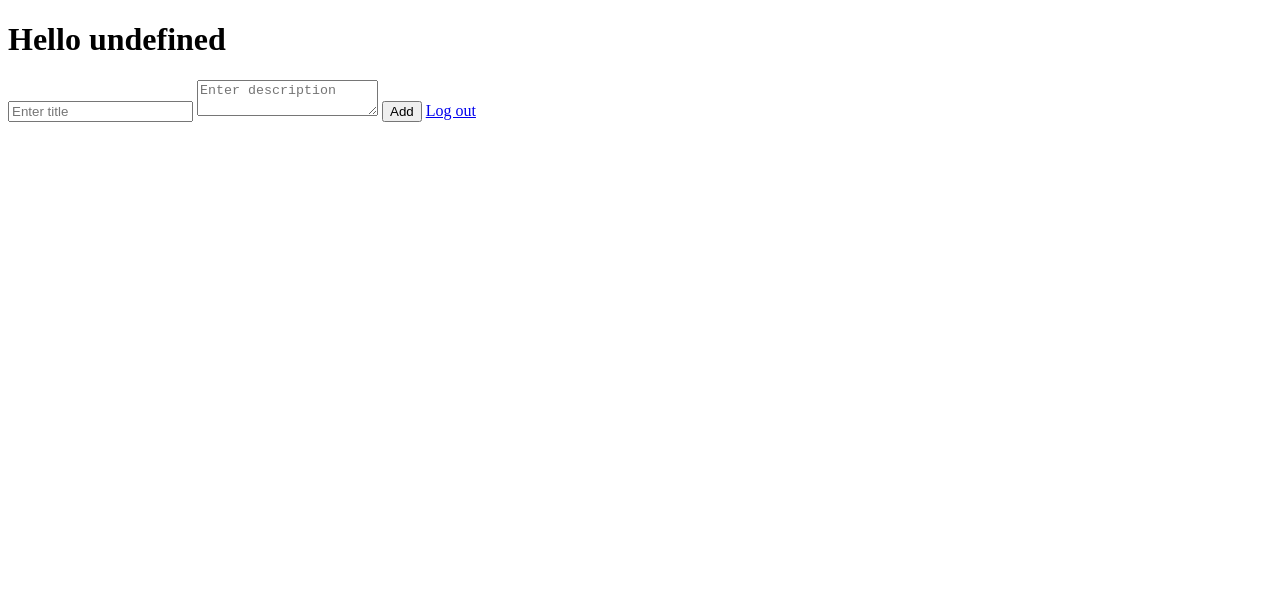
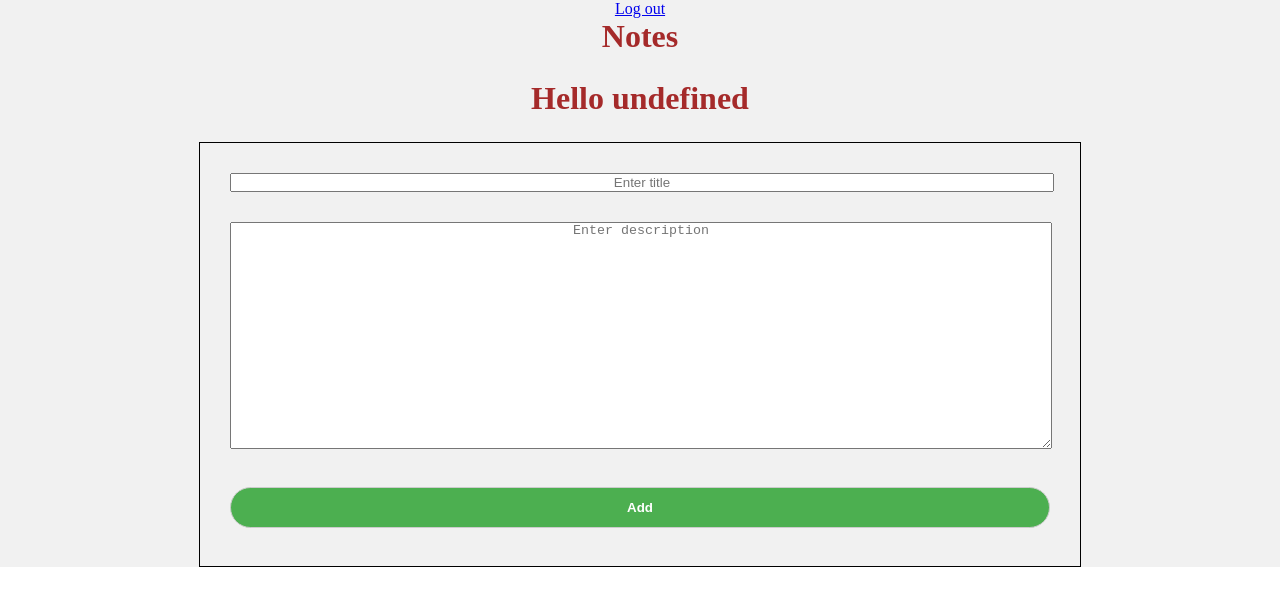
Before and after one commit to FACG5/w7-Notes, a website: page public/home.html in a window 1280 px wide. Drawn offline with Linux system fonts and the light colour scheme; files that its build step writes are made by us from their sources; no server answers; files whose address does not match are found by name.

Commit message:
simple design

```diff
--- /dev/null
+++ b/public/css/home.css
@@ -0,0 +1,52 @@
+* {
+    margin: 0;
+    padding: 0;
+    text-align:  center;
+}
+.main-class {
+    background-color: #f1f1f1;
+}
+
+.container {
+    width: 80%;
+    margin: 0 auto;
+}
+.main-class h1 {
+    text-align: center;
+    color: brown;
+    margin-bottom: 25px;
+}
+
+.main-class input, .main-class textarea {
+    display: block;
+    margin-bottom: 30px;
+    width: 100%;
+}
+.main-class button {
+width: 100%;
+    padding: 12px 20px;
+    margin: 8px 0;
+    display: inline-block;
+    border: 1px solid #ccc;
+    box-sizing: border-box;
+    background-color: #4caf50;
+    font-weight: bold;
+    color: #FFF;
+    cursor: pointer;
+    border-radius: 25px;
+}
+hr {
+    margin-bottom: 30px;
+}
+.details {
+    border: solid 1px #000;
+    padding: 30px;
+    margin: 0 auto;
+    margin-bottom: 30px;
+    display: block;
+    width: 80%;
+}
+
+h2, p {
+    margin-bottom: 20px;
+}
--- a/public/home.html
+++ b/public/home.html
@@ -5,20 +5,25 @@
     <meta name="viewport" content="width=device-width, initial-scale=1.0">
     <meta http-equiv="X-UA-Compatible" content="ie=edge">
     <title>Document</title>
+    <link href="https://fonts.googleapis.com/css?family=Cairo" rel="stylesheet">
+    <link rel="stylesheet" href="public/css/home.css">
 </head>
 <body>
-    <h1 id="header"></h1>
-    <form action="/addpost" method="POST">
-        <input type="text" id="title" name="title" placeholder="Enter title">
-        <textarea type="text" id="description" name="description" placeholder="Enter description"></textarea>
-        <button id="add">Add</button>
-        <a href="/logout">Log out</a>
-
-        <div id="post">
-
+    <div class="main-class">
+            <div class="container">
+                <a href="/logout">Log out</a>
+                <h1 id="head">Notes</h1>
+                <h1 id="header"></h1>
+                <form action="/addpost" method="POST">
+                    <div class="details">
+                    <input type="text" id="title" name="title" placeholder="Enter title">
+                    <textarea type="text" id="description" rows="15" cols="40" name="description" placeholder="Enter description"></textarea>
+                    <button id="add">Add</button>
+                    </div>
+                    <div id="post"></div>
+                </form>
             </div>
-    </form>
-
+    </div>
     <script src="public/js/fetch.js"></script>
     <script src="public/js/post.js"></script>
     <script src="public/js/dom.js"></script>
--- a/public/js/post.js
+++ b/public/js/post.js
@@ -18,14 +18,16 @@ for (let i = 0; i < arr.length; i++) {
   let name=arr[i].name;
 let postContainer = document.createElement("div");
   let head = document.createElement("h2");
-    head.textContent = title;
+    head.textContent = 'The title : ' + title;
     postContainer.appendChild(head);
   let post = document.createElement("p");
     post.textContent = description;
     postContainer.appendChild(post);
-  let poster = document.createElement("div");
-    poster.textContent =name;
+  let poster = document.createElement("p");
+    poster.textContent = 'Posted By : ' + name;
     postContainer.appendChild(poster);
     postsContainer.appendChild(postContainer);
+    let line = document.createElement('hr');
+    postContainer.appendChild(line);
   }
 }
```
